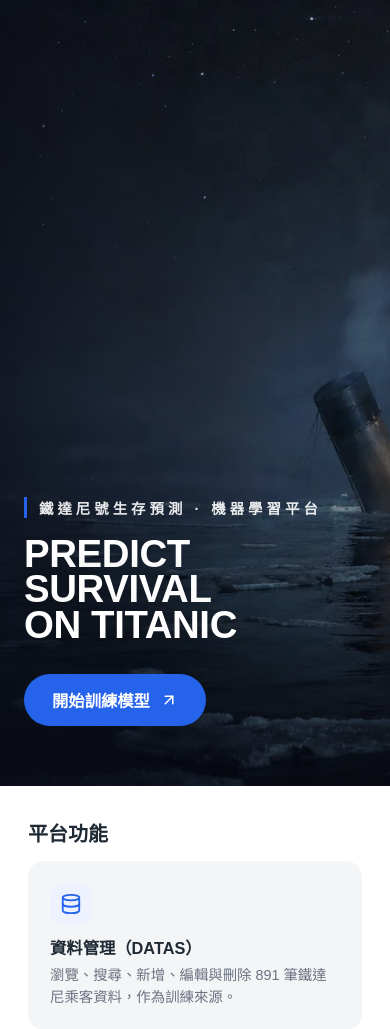
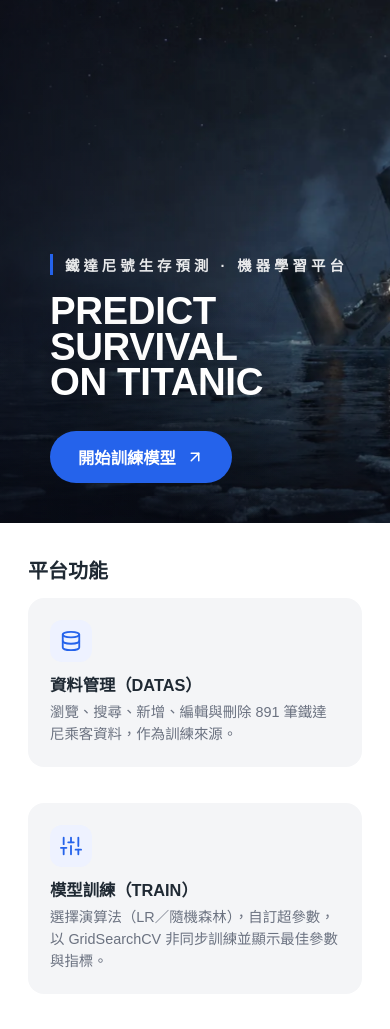
Before and after one commit to ychsieh725/titanic_restful_project, a Flask app: page / in a window 390 px wide. Shown: the part 58-1087 px from the top of the page. Run offline with Flask 3, Linux system fonts and the light colour scheme.

Commit message:
style(web): ken burns hero zoom and mobile height/offset tweaks
首頁 hero 先前用單一元素的 background-image 承載封面圖與 scrim，無法平順地
做背景放大動畫；且手機版沿用桌機的 100vh 高度，圖片過高、內容貼齊左緣。

- 將封面圖拆到 .hero::before 獨立層，以 transform: scale(1→1.08) 做 GPU
  加速的緩慢放大（Ken Burns），scrim 漸層移至 .hero::after，內容墊高 z-index
- prefers-reduced-motion 一併關閉放大動畫
- 手機版（≤640px）hero min-height 改 62vh、左側 padding +30px 讓圖上元素右移

IMPACT: 純前端樣式，僅首頁 hero；無後端或 API 行為改動。

Co-Authored-By: Claude Opus 4.8 <noreply@anthropic.com>

```diff
--- a/templates/home.html
+++ b/templates/home.html
@@ -14,16 +14,47 @@
         align-items: flex-end;
         padding: 48px clamp(24px, 6vw, 80px) 60px;
         overflow: hidden;
-        /* 左／下加深的 scrim，襯托左側白色大字 */
+    }
+
+    /* 背景圖獨立成一層，做 GPU 加速的緩慢放大（Ken Burns） */
+    .hero::before {
+        content: "";
+        position: absolute;
+        inset: 0;
+        z-index: 0;
+        background-image: url('{{ url_for('static', filename='hero_page.webp') }}');
+        background-size: cover;
+        background-position: center;
+        transform: scale(1);
+        transform-origin: center;
+        animation: hero-zoom 20s ease-out both;
+    }
+
+    /* 左／下加深的 scrim 疊在圖片上，襯托左側白色大字 */
+    .hero::after {
+        content: "";
+        position: absolute;
+        inset: 0;
+        z-index: 1;
+        pointer-events: none;
         background-image:
             linear-gradient(90deg, rgba(8, 10, 20, 0.68) 0%, rgba(8, 10, 20, 0.28) 44%, rgba(8, 10, 20, 0) 72%),
-            linear-gradient(0deg, rgba(8, 10, 20, 0.6) 0%, rgba(8, 10, 20, 0) 44%),
-            url('{{ url_for('static', filename='hero_page.webp') }}');
-        background-size: cover;
-        background-position: center;
+            linear-gradient(0deg, rgba(8, 10, 20, 0.6) 0%, rgba(8, 10, 20, 0) 44%);
+    }
+
+    @keyframes hero-zoom {
+        from {
+            transform: scale(1);
+        }
+
+        to {
+            transform: scale(1.08);
+        }
     }
 
     .hero-inner {
+        position: relative;
+        z-index: 2;
         max-width: 60vw;
     }
 
@@ -102,6 +133,7 @@
     /* 尊重使用者的減少動態偏好 */
     @media (prefers-reduced-motion: reduce) {
 
+        .hero::before,
         .hero-zh,
         .hero-en,
         .hero-cta {
@@ -110,6 +142,12 @@
     }
 
     @media (max-width: 640px) {
+        .hero {
+            min-height: 62vh;
+            /* 左側多 30px，讓圖上元素整體右移 */
+            padding: 32px 20px 40px 50px;
+        }
+
         .hero-inner {
             max-width: 100%;
         }
```
